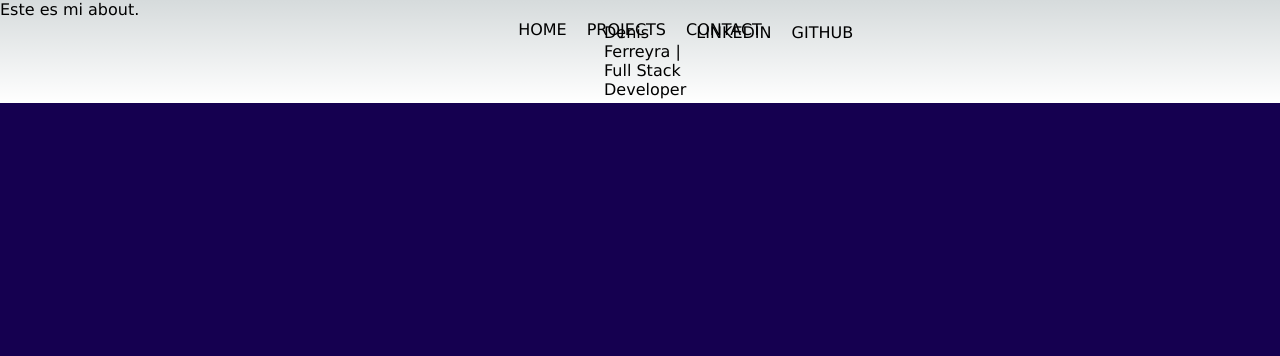
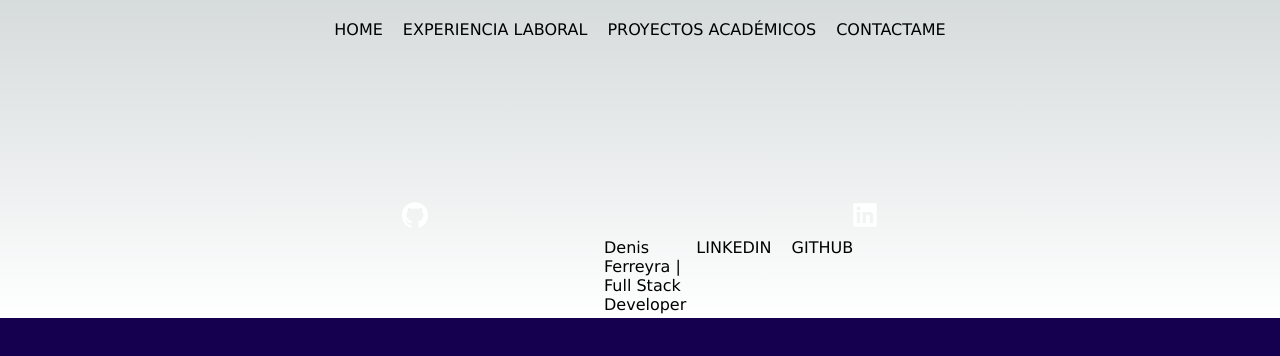
Before and after one commit to DenisFer-13/portfolio-typescript-2023, a Next.js app: page /about in a window 1280 px wide. Shown: the top 356 px of the page. Built offline with nearby package versions, Linux system fonts and the light colour scheme.

Commit message:
[Feature]: add top movement smooth

```diff
--- a/app/about/page.tsx
+++ b/app/about/page.tsx
@@ -1,7 +1,25 @@
 import React, { FC } from "react";
+import { AiFillGithub, AiFillLinkedin } from "react-icons/ai";
 
 const About: FC = () => {
-  return <div>Este es mi about.</div>;
+  return (
+    <div style={{ marginTop: "200px" }}>
+      <span style={{ display: "flex", justifyContent: "space-evenly" }}>
+        <a href="https://github.com/DenisFer-13" target="_blank">
+          <AiFillGithub
+            size={30}
+            style={{ marginRight: "10px", color: "white" }}
+          />
+        </a>
+        <a href="https://www.linkedin.com/in/denis-ferreyra/" target="_blank">
+          <AiFillLinkedin
+            size={30}
+            style={{ marginLeft: "10px", color: "white" }}
+          />
+        </a>
+      </span>
+    </div>
+  );
 };
 
 export default About;
--- a/components/navigation.tsx
+++ b/components/navigation.tsx
@@ -27,14 +27,22 @@ const Navigation: FC = () => {
     {
       label: "HOME",
       route: "/",
+      top: 0,
     },
     {
-      label: "PROJECTS",
-      route: "/projects",
+      label: "EXPERIENCIA LABORAL",
+      route: "/",
+      top: 720,
     },
     {
-      label: "CONTACT",
+      label: "PROYECTOS ACADÉMICOS",
+      route: "/",
+      top: 1700,
+    },
+    {
+      label: "CONTACTAME",
       route: "/about",
+      top: 0,
     },
   ];
 
@@ -42,8 +50,11 @@ const Navigation: FC = () => {
     <header className={y > 0 ? style.headerSticky : style.header}>
       <nav>
         <ul className={style.ul}>
-          {internalLinks.map(({ label, route }) => (
-            <li key={route}>
+          {internalLinks.map(({ label, route, top }) => (
+            <li
+              key={route}
+              onClick={() => window.scrollTo({ top: top, behavior: "smooth" })}
+            >
               <Link href={route}>{label}</Link>
             </li>
           ))}
--- a/utils/interfaces.ts
+++ b/utils/interfaces.ts
@@ -1,6 +1,7 @@
 export interface LinksType {
   label: string;
   route: string;
+  top: number;
 }
 
 //Declaración de tipo, de params proveniente de la ruta (query param y path param)
```
